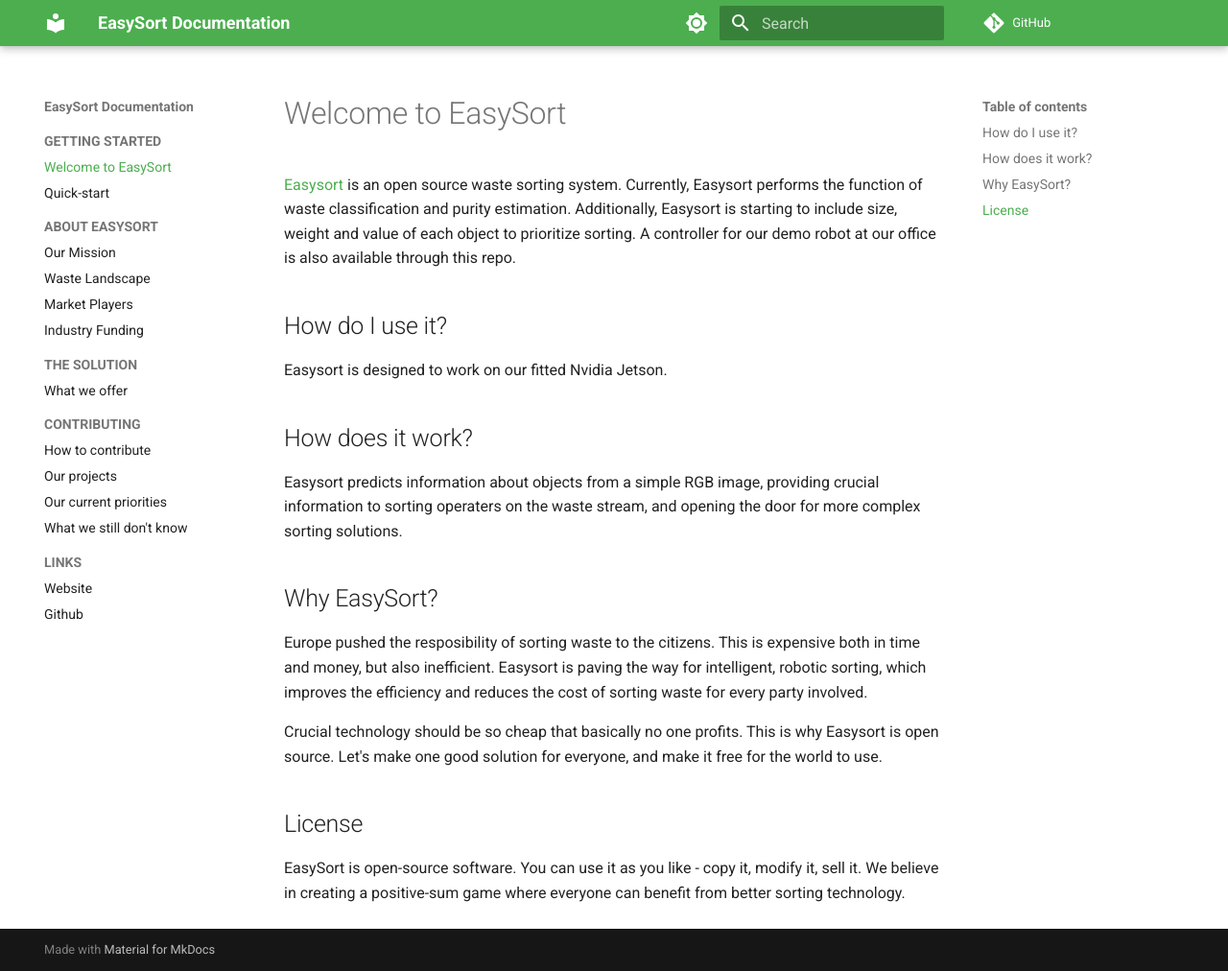
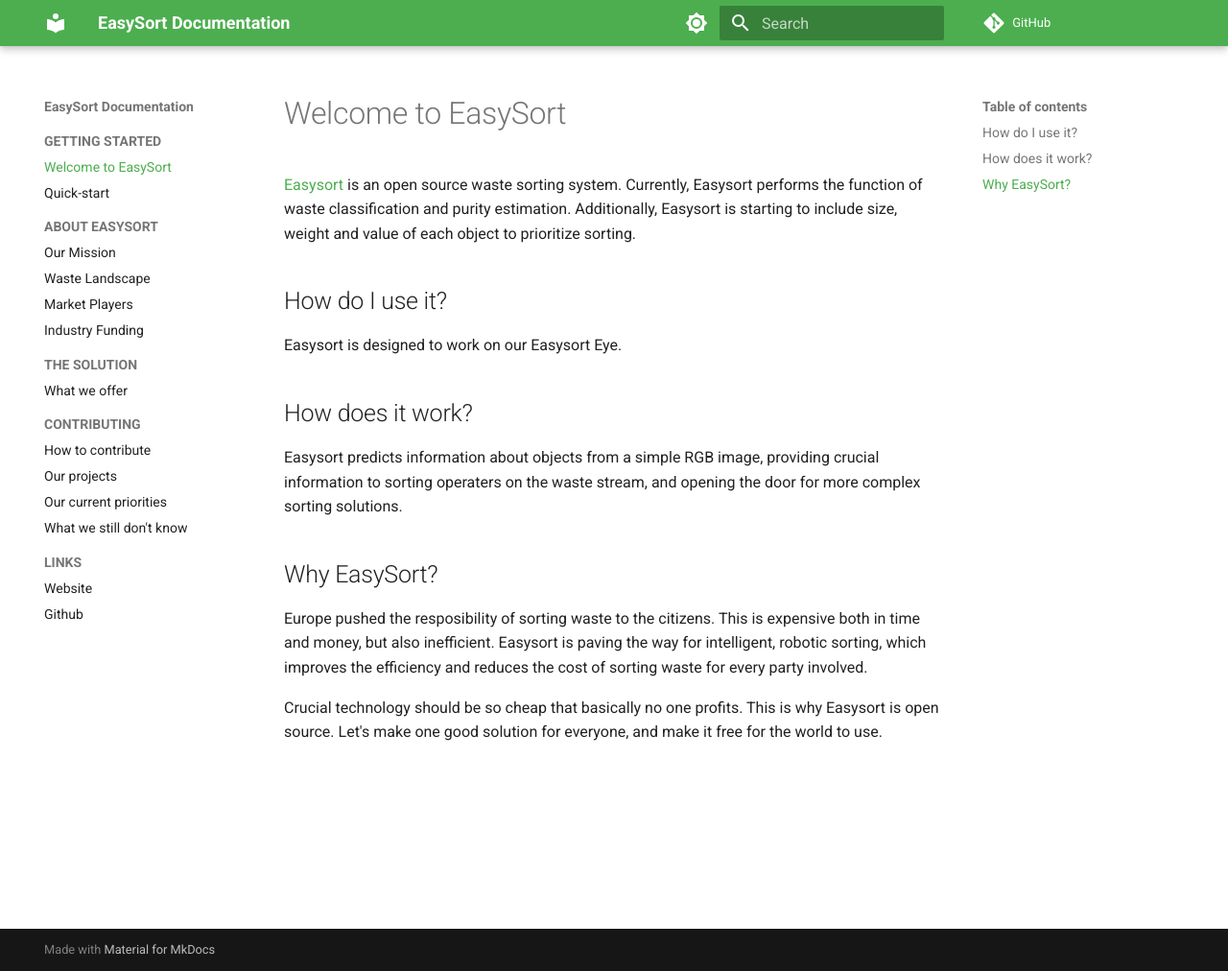
Before and after one commit to Easysort/Easysort, an MkDocs documentation site: the page built from docs/index.md, in a window 1280 px wide and 1012 px high. Shown: the whole window at 96% size. Built offline with MkDocs 1.6.1 and Material for MkDocs 9.7.7, drawn with Linux system fonts in a browser that asks for light colours; comment, search, counter and statistics services are not loaded.

```diff
--- a/docs/index.md
+++ b/docs/index.md
@@ -1,10 +1,9 @@
 # Welcome to EasySort
 
-[Easysort](https://github.com/EasySort/easysort) is an open source waste sorting system. Currently, Easysort performs the function of waste classification and purity estimation. Additionally, Easysort is starting to include size, weight and value of each object to prioritize sorting. A controller for our demo robot at our office is also available through this repo.
-
+[Easysort](https://github.com/EasySort/easysort) is an open source waste sorting system. Currently, Easysort performs the function of waste classification and purity estimation. Additionally, Easysort is starting to include size, weight and value of each object to prioritize sorting.
 ## How do I use it?
 
-Easysort is designed to work on our fitted Nvidia Jetson.
+Easysort is designed to work on our Easysort Eye.
 
 ## How does it work?
 
@@ -15,7 +14,3 @@
 Europe pushed the resposibility of sorting waste to the citizens. This is expensive both in time and money, but also inefficient. Easysort is paving the way for intelligent, robotic sorting, which improves the efficiency and reduces the cost of sorting waste for every party involved.
 
 Crucial technology should be so cheap that basically no one profits. This is why Easysort is open source. Let's make one good solution for everyone, and make it free for the world to use.
-
-## License
-
-EasySort is open-source software. You can use it as you like - copy it, modify it, sell it. We believe in creating a positive-sum game where everyone can benefit from better sorting technology.
```
